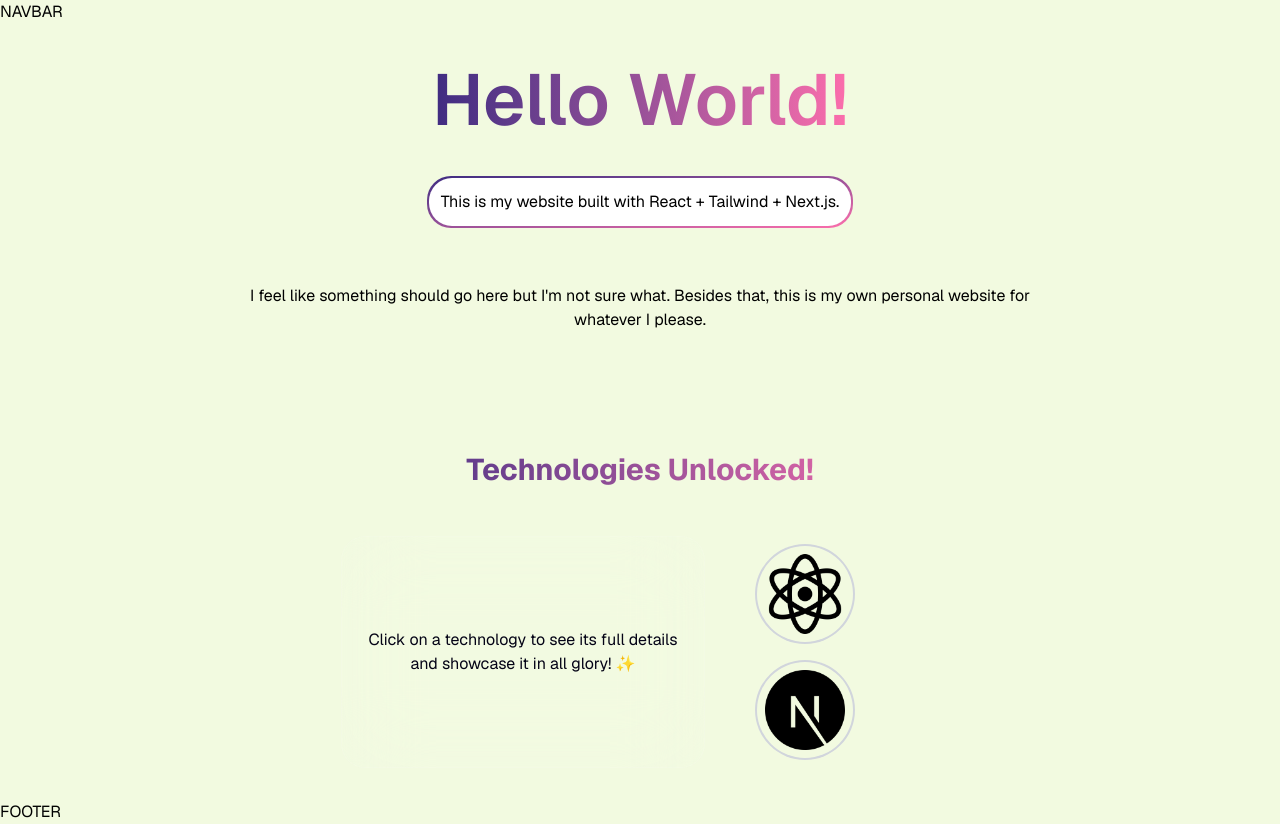
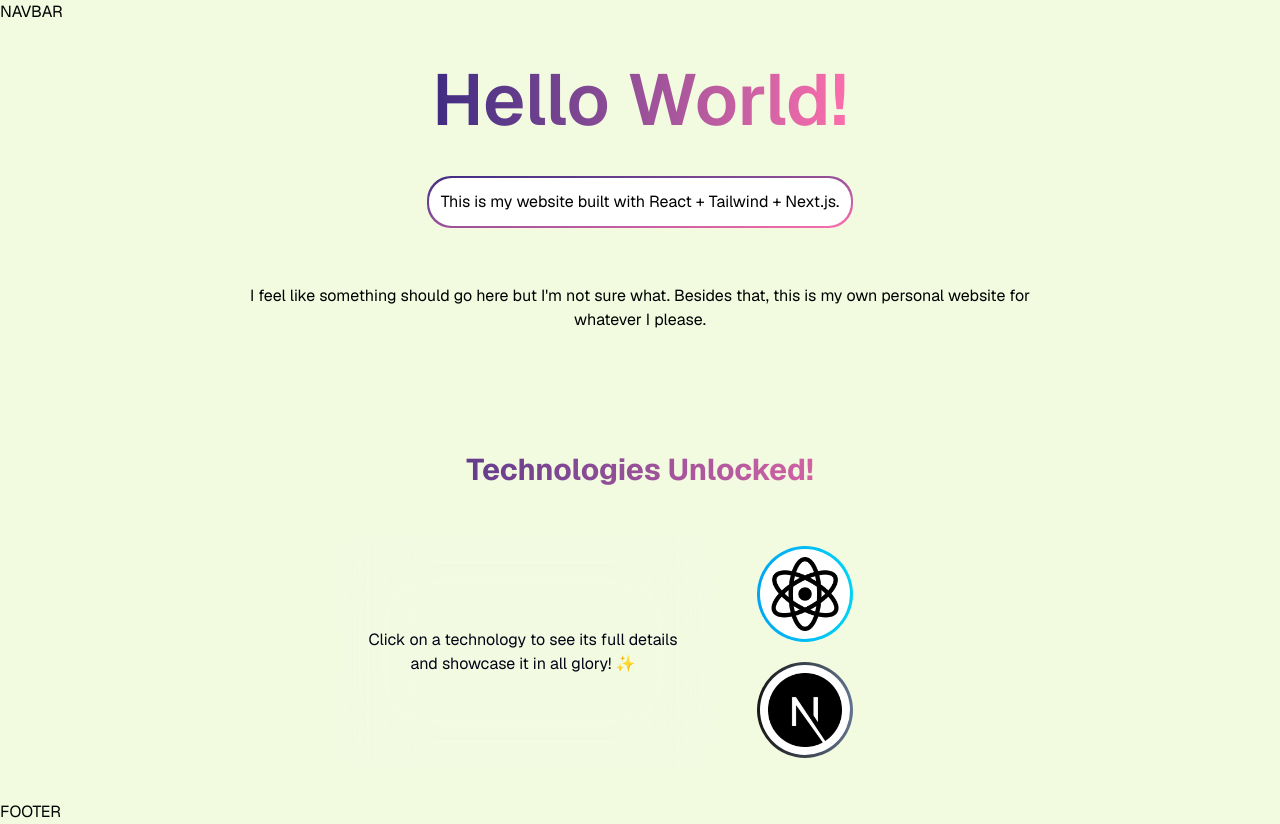
Before and after one commit to jordanjust34/jordansite, a Next.js app: page / in a window 1280 px wide. Built offline with nearby package versions, Linux system fonts and the light colour scheme.

Commit message:
Changed the colors for tech cards to match specific techs for fun.

```diff
--- a/src/app/page.tsx
+++ b/src/app/page.tsx
@@ -3,7 +3,7 @@
 import { useState } from "react";
 import Image from "next/image";
 import { motion, AnimatePresence } from "framer-motion";
-import { technologies, type Technology } from "@/components/technologies";
+import { technologies, type Technology, getTechGradient } from "@/components/technologies";
 import TechDetail from "@/components/TechDetail";
 
 // ─── Sub-components ───────────────────────────────────────────────────────────
@@ -54,21 +54,30 @@ interface TechBubbleProps {
 }
 
 function TechBubble({ tech, isActive, onClick }: TechBubbleProps) {
+  const [isHovered, setIsHovered] = useState(false);
+  const gradient = getTechGradient(tech.id);
+  const accentColor = tech.accentColor ?? "#3f2b81";
+  const showRing = isHovered || isActive;
+
   return (
     <button
       onClick={onClick}
+      onMouseEnter={() => setIsHovered(true)}
+      onMouseLeave={() => setIsHovered(false)}
       aria-label={`View details for ${tech.name}`}
       aria-pressed={isActive}
       className={`
-        mt-2.5 mb-2.5 relative w-24 h-24 rounded-full overflow-hidden
-        flex items-center justify-center
+        mt-2.5 mb-2.5 relative w-24 h-24 rounded-full p-[3px]
+        flex items-center justify-center overflow-hidden
+        bg-linear-to-r ${gradient}
         transition-all duration-300
-        ${isActive
-          ? "ring-4 ring-primary shadow-lg scale-110"
-          : "ring-2 ring-gray-300 hover:ring-primary hover:shadow-md"
-        }
+        ${isActive ? "scale-110" : "hover:scale-105"}
       `}
+      style={{
+        boxShadow: showRing ? `0 0 0 2px ${accentColor}` : "none",
+      }}
     >
+      <div className="relative w-full h-full rounded-full overflow-hidden bg-white">
         <Image
           src={tech.icon}
           alt={tech.name}
@@ -76,6 +85,7 @@ function TechBubble({ tech, isActive, onClick }: TechBubbleProps) {
           fill
           className="object-contain p-2"
         />
+      </div>
     </button>
   );
 }
--- a/src/components/TechDetail.tsx
+++ b/src/components/TechDetail.tsx
@@ -40,8 +40,15 @@ function CompetencyTag({ label }: { label: string }) {
 
 export default function TechDetail({ tech, onClose }: TechDetailProps) {
   const gradient = getTechGradient(tech.id);
+  const accentColor = tech.accentColor ?? "#3f2b81";
 
   return (
+    <div className="group relative w-full max-w-3xl mx-auto">
+      <div
+        className="absolute inset-x-10 -bottom-5 h-10 blur-2xl rounded-full opacity-45"
+        style={{ backgroundColor: accentColor }}
+      />
+
       <motion.div
         initial={{ opacity: 0, y: 20 }}
         animate={{ opacity: 1, y: 0 }}
@@ -49,15 +56,11 @@ export default function TechDetail({ tech, onClose }: TechDetailProps) {
         transition={{ duration: 0.4 }}
         whileHover={{ y: -8 }}
         className={`
-        group relative w-full max-w-3xl mx-auto
-        rounded-[2rem] p-[3px]
+          relative rounded-[2rem] p-[3px]
           bg-linear-to-r ${gradient}
           transition-all duration-300 ease-out
         `}
-      style={{
-        filter:
-          "drop-shadow(0 0 16px rgba(63, 43, 129, 0.34)) drop-shadow(0 0 30px rgba(252, 110, 172, 0.22))",
-      }}
+        style={{ boxShadow: `0 14px 28px -22px ${accentColor}` }}
       >
         {/* Card body */}
         <div className="relative rounded-[calc(2rem-3px)] bg-white border border-slate-200 px-8 py-8">
@@ -117,5 +120,6 @@ export default function TechDetail({ tech, onClose }: TechDetailProps) {
         </div>
       </div>
     </motion.div>
+    </div>
   );
 }
--- a/src/components/technologies.ts
+++ b/src/components/technologies.ts
@@ -11,6 +11,7 @@ export interface Technology {
   det: string[];
   link: string;
   colorClass?: string; // e.g. "from-blue-500 to-cyan-400"
+  accentColor?: string; // e.g. "#38bdf8"
 }
 
 const DEFAULT_GRADIENT = "from-primary to-accent";
@@ -28,6 +29,8 @@ export const technologies: Technology[] = [
       "Component Design Principles",
     ],
     link: "https://react.dev/",
+    colorClass: "from-sky-500 to-cyan-400",
+    accentColor: "#38bdf8",
   },
   {
     id: "nextjs",
@@ -41,6 +44,8 @@ export const technologies: Technology[] = [
       "Metadata API Integration",
     ],
     link: "https://nextjs.org/",
+    colorClass: "from-neutral-900 to-slate-500",
+    accentColor: "#111827",
   },
 ];
 
```
Also changed, not shown: 1 other file (tests, documents, lock files or other folders). Lines whose indentation alone changed are shown as unchanged.
